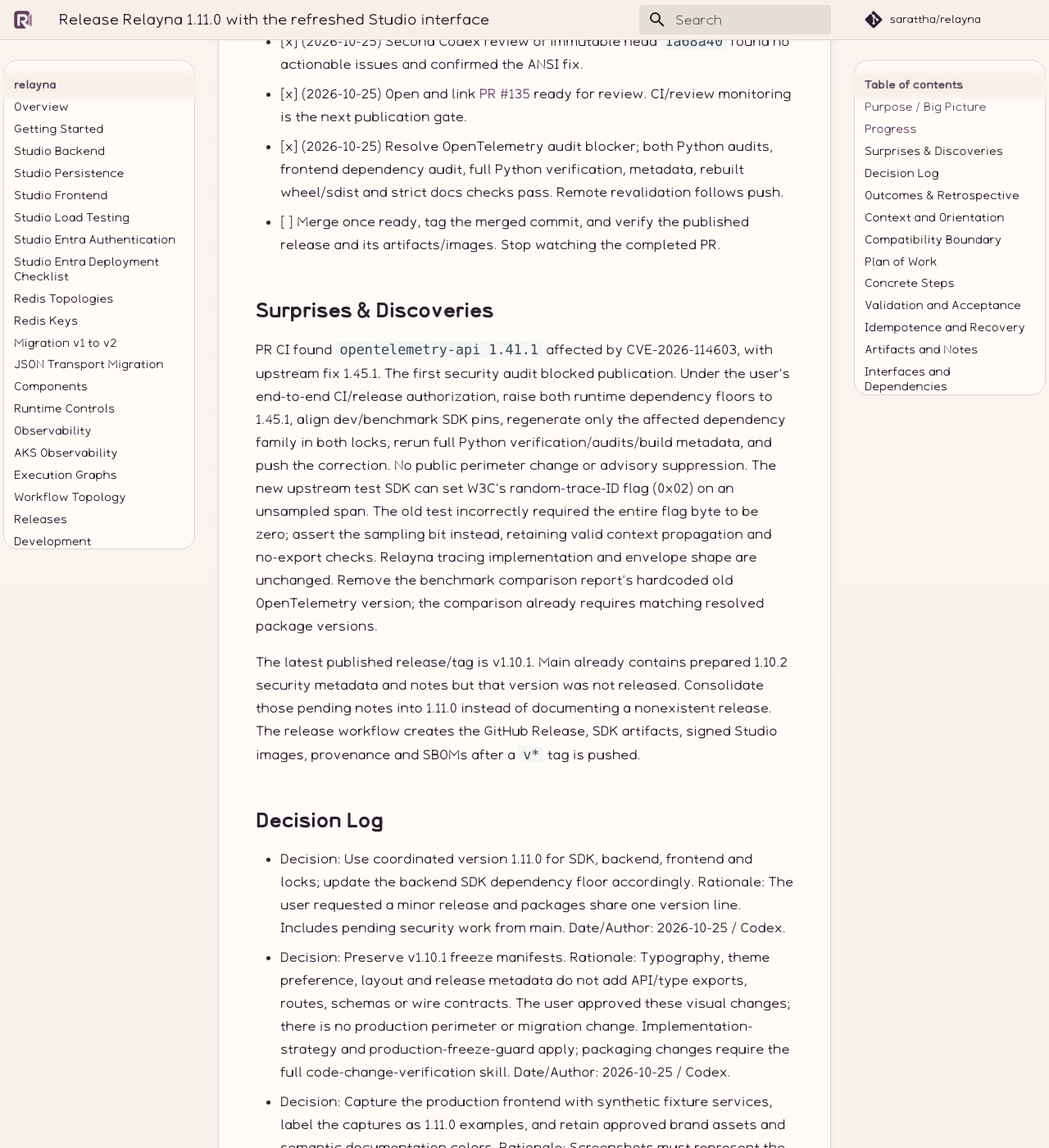
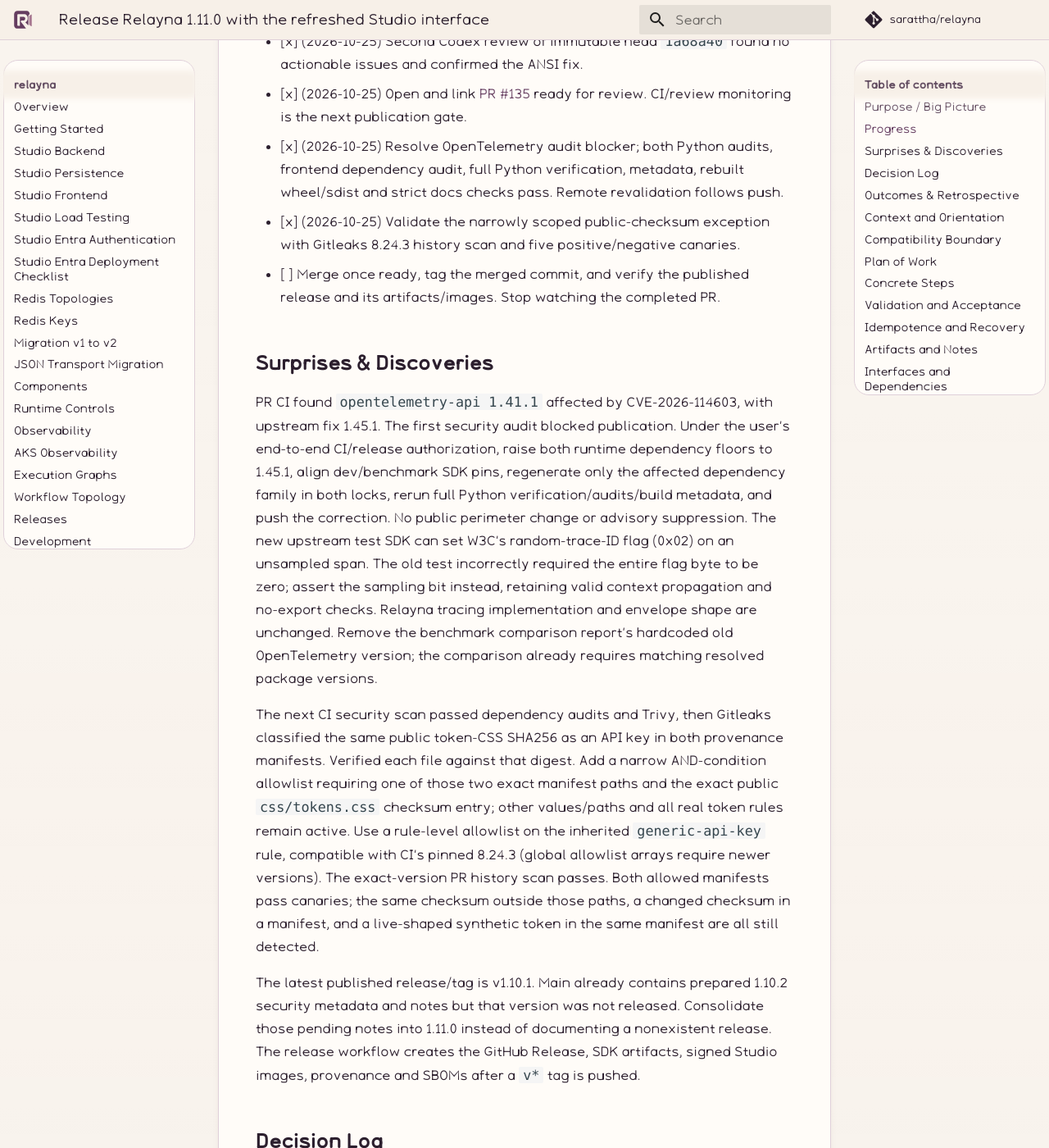
Before and after one commit to sarattha/relayna, an MkDocs documentation site: the page built from docs/execplans/studio-1-11-release.md, in a window 1280 px wide and 1400 px high, scrolled down 1023 px. Shown: the whole window at 82% size. Built offline with MkDocs 1.6.1 and Material for MkDocs 9.7.7, drawn with Linux system fonts in a browser that asks for light colours; comment, search, counter and statistics services are not loaded.

Commit message:
fix: scope secret scan exception to public brand checksums

```diff
--- a/docs/execplans/studio-1-11-release.md
+++ b/docs/execplans/studio-1-11-release.md
@@ -31,6 +31,8 @@
 - [x] (2026-10-25) Resolve OpenTelemetry audit blocker; both Python audits,
   frontend dependency audit, full Python verification, metadata, rebuilt
   wheel/sdist and strict docs checks pass. Remote revalidation follows push.
+- [x] (2026-10-25) Validate the narrowly scoped public-checksum exception with
+  Gitleaks 8.24.3 history scan and five positive/negative canaries.
 - [ ] Merge once ready, tag the merged commit, and verify the published release
   and its artifacts/images. Stop watching the completed PR.
 
@@ -48,6 +50,17 @@
 no-export checks. Relayna tracing implementation and envelope shape are unchanged.
 Remove the benchmark comparison report's hardcoded old OpenTelemetry version;
 the comparison already requires matching resolved package versions.
+
+The next CI security scan passed dependency audits and Trivy, then Gitleaks
+classified the same public token-CSS SHA256 as an API key in both provenance
+manifests. Verified each file against that digest. Add a narrow AND-condition
+allowlist requiring one of those two exact manifest paths and the exact public
+`css/tokens.css` checksum entry; other values/paths and all real token rules
+remain active. Use a rule-level allowlist on the inherited `generic-api-key` rule, compatible
+with CI's pinned 8.24.3 (global allowlist arrays require newer versions). The
+exact-version PR history scan passes. Both allowed manifests pass canaries;
+the same checksum outside those paths, a changed checksum in a manifest, and a
+live-shaped synthetic token in the same manifest are all still detected.
 
 The latest published release/tag is v1.10.1. Main already contains prepared
 1.10.2 security metadata and notes but that version was not released. Consolidate
```
Also changed, not shown: .gitleaks.toml.
